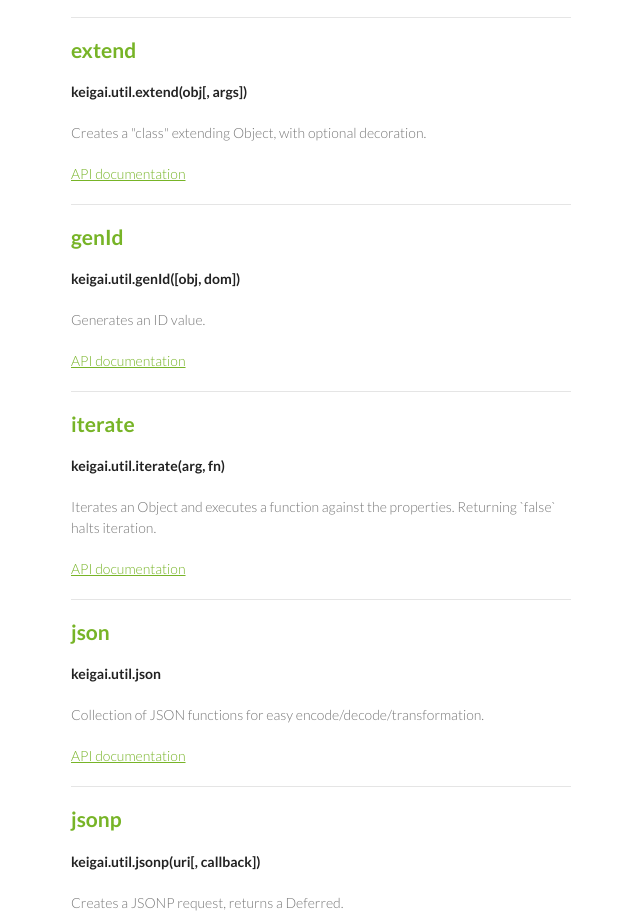
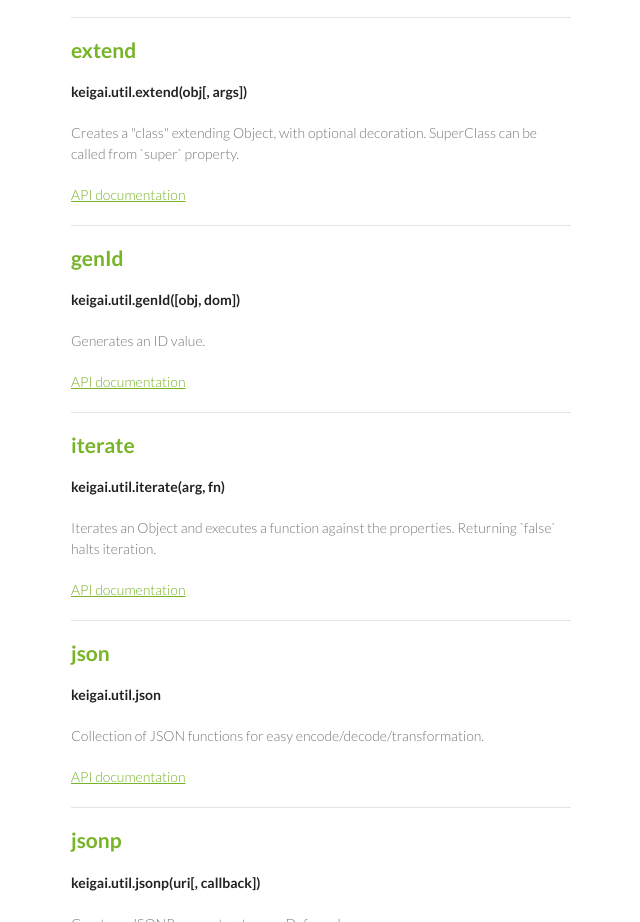
Before and after one commit to avoidwork/keigai, a plain HTML site: page util.html in a window 1280 px wide. Shown: the part 2120-3042 px from the top of the page, without its empty margins (499-1139 px from the left). Drawn offline with Linux system fonts and the light colour scheme; a script that the page names is missing.

Commit message:
Updating docs

```diff
--- a/util.html
+++ b/util.html
@@ -113,7 +113,7 @@
 
 				<h2><a name="extend" class="anchor" href="#extend"><span class="octicon octicon-link"></span></a>extend</h2>
 				<p><strong>keigai.util.extend(obj[, args])</strong></p>
-				<p>Creates a "class" extending Object, with optional decoration.</p>
+				<p>Creates a "class" extending Object, with optional decoration. SuperClass can be called from `super` property.</p>
 				<p><a href="http://api.keigai.io/utility.html#toc10" title="Extend API">API documentation</a></p>
 
 				<h2><a name="genId" class="anchor" href="#genId"><span class="octicon octicon-link"></span></a>genId</h2>
```
